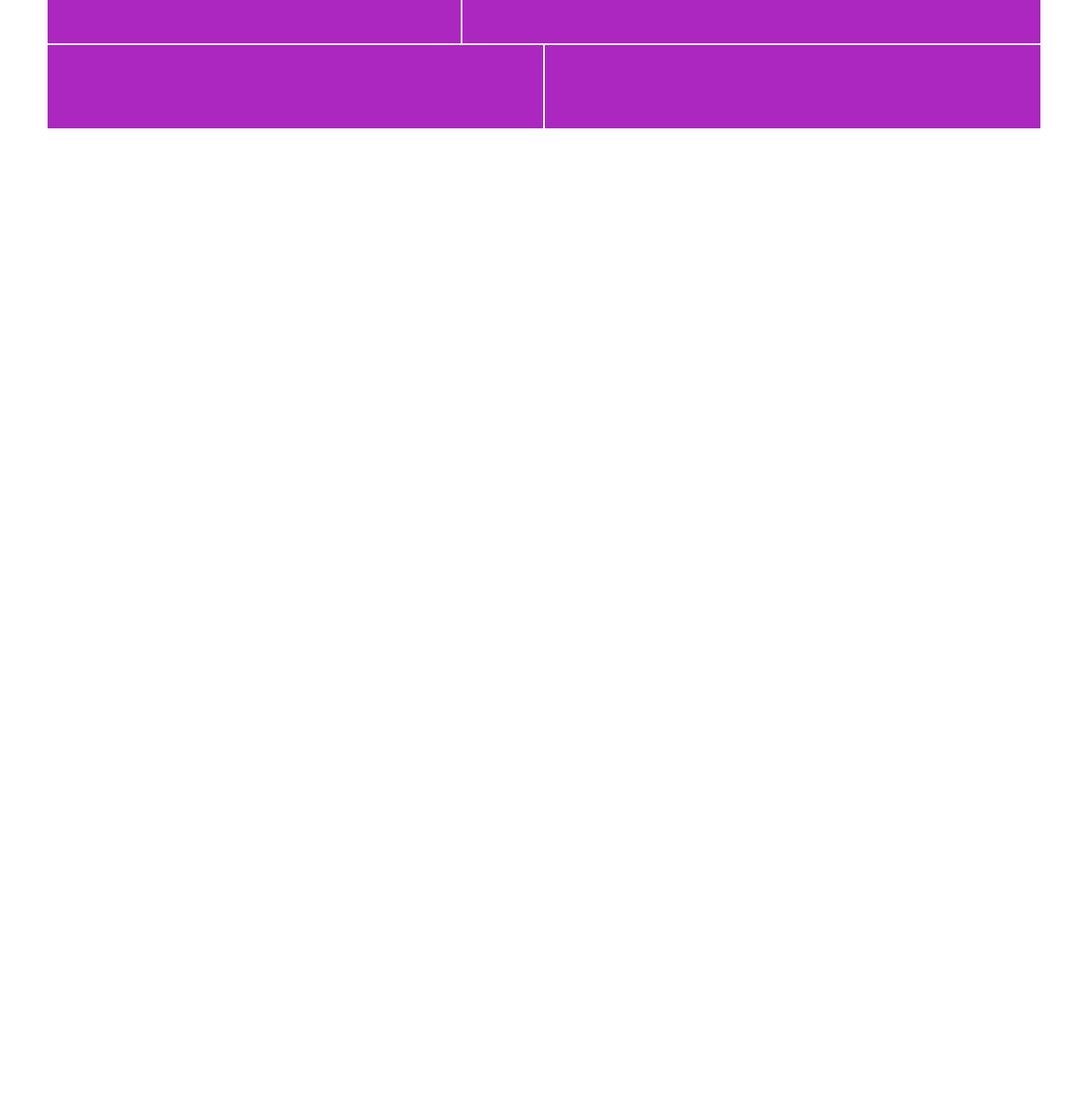
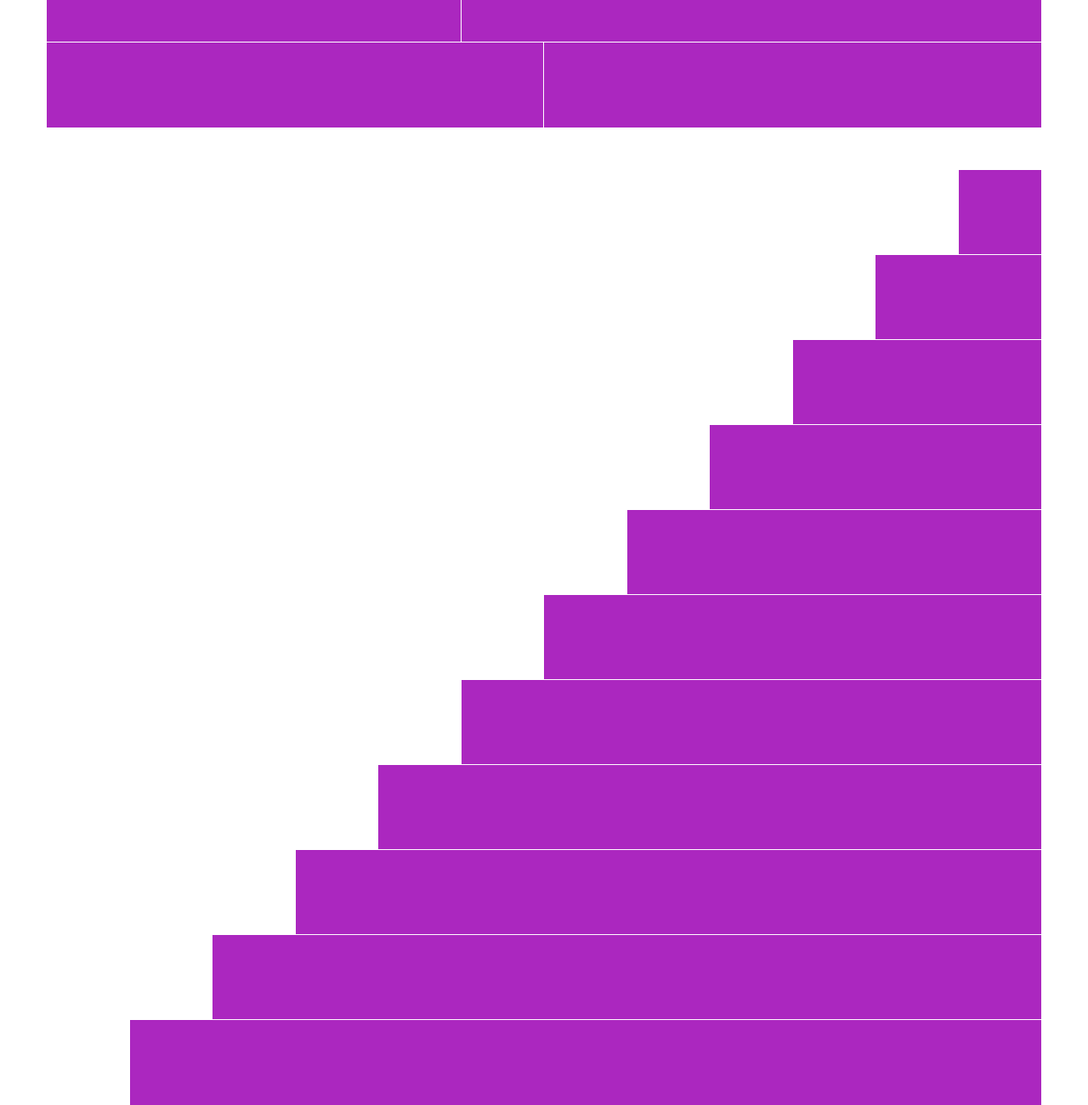
Before and after one commit to 0Daviduo0/html-css-12bool, a plain HTML site: page index.html in a window 1280 px wide. Shown: the part 1310-2610 px from the top of the page at 85% size. Before the commit the page ends 1462 px from the top, so only its background shows below. Drawn offline with Linux system fonts and the light colour scheme.

Commit message:
3rd part done

```diff
--- a/css/style.css
+++ b/css/style.css
@@ -1,11 +1,12 @@
 /* debug rules */
+
 .container{
     margin-top: 50px;
 }
 
 [class*="col"] {
     background-color: rgb(171, 39, 191);
-    border: solid 1px rgb(255, 255, 255);
+    outline: solid 1px rgb(255, 255, 255);
     min-height: 100px;
 }
 
--- a/index.html
+++ b/index.html
@@ -196,7 +196,87 @@
     </div>
 </div>
 
+<!-- 3rd part -->
+<div class="container">
+    <div class="row">
+        <div class="col-offset-11">
 
+        </div>
+        <div class="col-1">
+
+        </div>
+    </div>
+
+    <div class="row">
+        <div class="col-offset-10">
+
+        </div>
+        <div class="col-2"></div>
+    </div>
+
+    <div class="row">
+        <div class="col-offset-9">
+
+        </div>
+        <div class="col-3"></div>
+    </div>
+
+    <div class="row">
+        <div class="col-offset-8">
+
+        </div>
+        <div class="col-4"></div>
+    </div>
+
+    <div class="row">
+        <div class="col-offset-7">
+
+        </div>
+        <div class="col-5"></div>
+    </div>
+
+    <div class="row">
+        <div class="col-offset-6">
+
+        </div>
+        <div class="col-6"></div>
+    </div>
+
+    <div class="row">
+        <div class="col-offset-5">
+
+        </div>
+        <div class="col-7"></div>
+    </div>
+
+    <div class="row">
+        <div class="col-offset-4">
+
+        </div>
+        <div class="col-8"></div>
+    </div>
+
+    <div class="row">
+        <div class="col-offset-3">
+
+        </div>
+        <div class="col-9"></div>
+    </div>
+
+    <div class="row">
+        <div class="col-offset-2">
+
+        </div>
+        <div class="col-10"></div>
+    </div>
+
+    <div class="row">
+        <div class="col-offset-1">
+
+        </div>
+        <div class="col-11"></div>
+    </div>
+</div>
 
 
 
```
